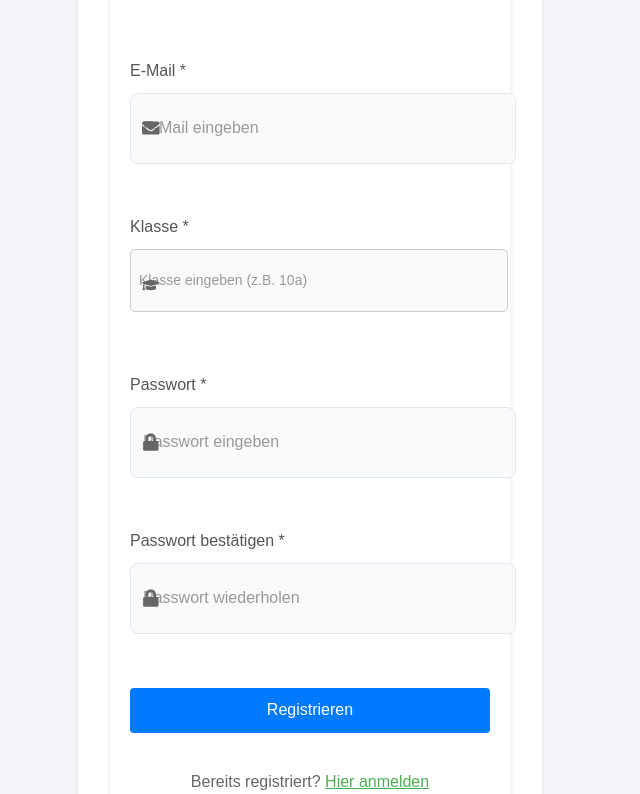
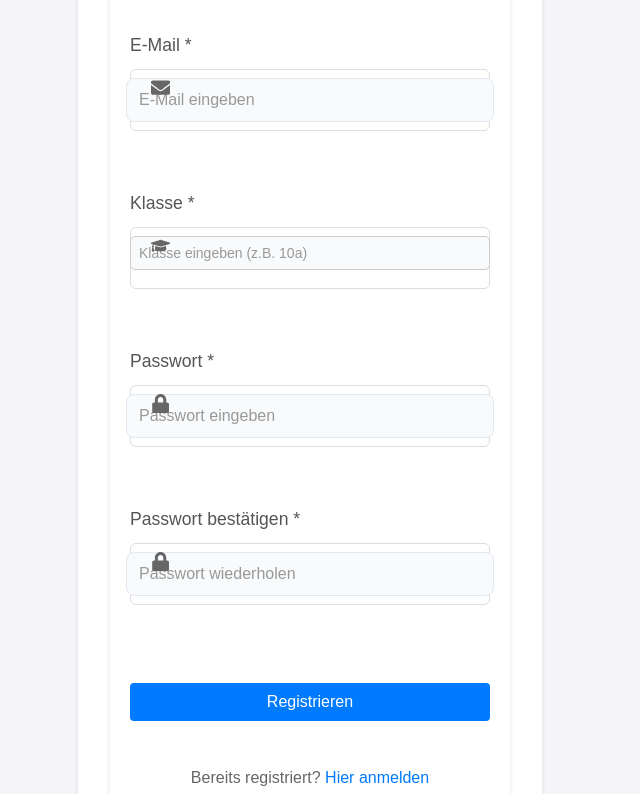
Before and after one commit to Chris123-crypto-ship-it/Sportpass_2025, a React (Create React App) app: page /register in a window 1280 px wide. Shown: the part 386-1180 px from the top of the page, without its empty margins (330-970 px from the left). Built offline with nearby package versions, Linux system fonts and the light colour scheme.

Commit message:
bekannnt

```diff
--- a/src/styles/Register.css
+++ b/src/styles/Register.css
@@ -10,13 +10,15 @@
 .register-form {
   display: flex;
   flex-direction: column;
-  gap: 1.5rem;
+  gap: 2rem;
 }
 
 .register-form h2 {
   text-align: center;
   color: #333;
-  margin-bottom: 1.5rem;
+  margin: 0;
+  font-size: 2rem;
+  font-weight: 500;
 }
 
 .form-group {
@@ -26,61 +28,58 @@
 }
 
 .form-group label {
-  font-weight: 500;
   color: #555;
-  font-size: 1rem;
+  font-size: 1.1rem;
+  font-weight: normal;
 }
 
 .input-group {
   position: relative;
+  background: white;
+  border: 1px solid #ddd;
+  border-radius: 6px;
+  display: flex;
+  align-items: center;
+  padding: 0.5rem;
+}
+
+.input-group:focus-within {
+  border-color: #4CAF50;
+}
+
+.input-icon {
+  color: #666;
+  font-size: 1.2rem;
+  margin: 0 0.5rem;
 }
 
 .input-group input {
+  border: none;
+  outline: none;
+  padding: 0.5rem;
   width: 100%;
-  height: 45px;
-  padding: 0.75rem 1rem 0.75rem 2.5rem;
-  border: 1px solid #ddd;
-  border-radius: 6px;
   font-size: 1rem;
-  transition: all 0.2s ease;
-  background-color: white;
-}
-
-.input-group input:focus {
-  outline: none;
-  border-color: #4CAF50;
-  box-shadow: 0 0 0 2px rgba(76, 175, 80, 0.1);
+  background: transparent;
 }
 
 .input-group input::placeholder {
   color: #999;
 }
 
-.input-icon {
-  position: absolute;
-  left: 0.75rem;
-  top: 50%;
-  transform: translateY(-50%);
-  color: #666;
-  font-size: 1.1rem;
-  pointer-events: none;
-}
-
 button {
-  width: 100%;
-  height: 45px;
-  background-color: #4CAF50;
+  background-color: #007bff;
   color: white;
   border: none;
   border-radius: 6px;
+  padding: 1rem;
   font-size: 1rem;
-  font-weight: 500;
   cursor: pointer;
-  transition: background-color 0.2s ease;
+  transition: background-color 0.2s;
+  margin-top: 1rem;
 }
 
 button:hover {
-  background-color: #45a049;
+  background-color: #0056b3;
 }
 
 button:disabled {
@@ -95,17 +94,17 @@ button:disabled {
 }
 
 .login-link span {
-  color: #4CAF50;
+  color: #007bff;
   cursor: pointer;
+  text-decoration: none;
+}
+
+.login-link span:hover {
   text-decoration: underline;
 }
 
-.login-link span:hover {
-  color: #45a049;
-}
-
 .error-message {
-  color: #d32f2f;
+  color: #dc3545;
   font-size: 0.9rem;
   margin-top: 0.5rem;
 }
```
